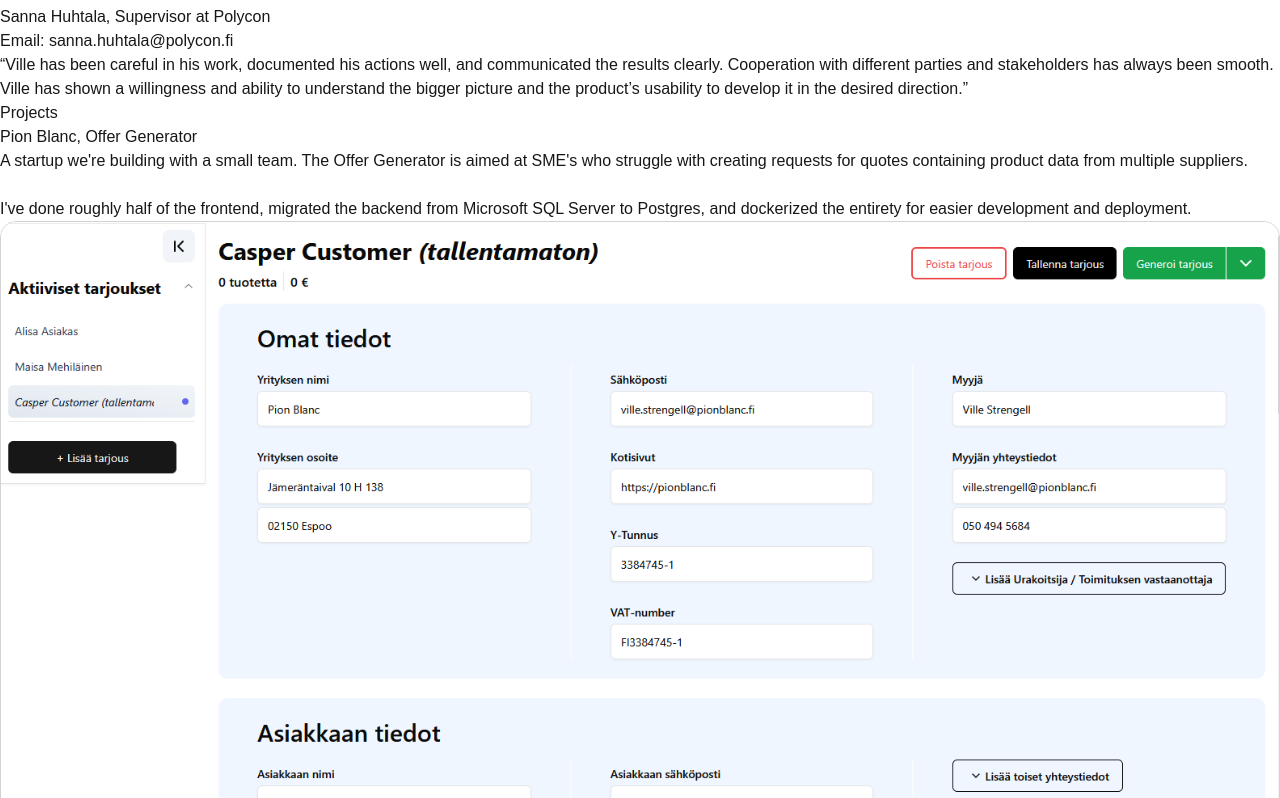
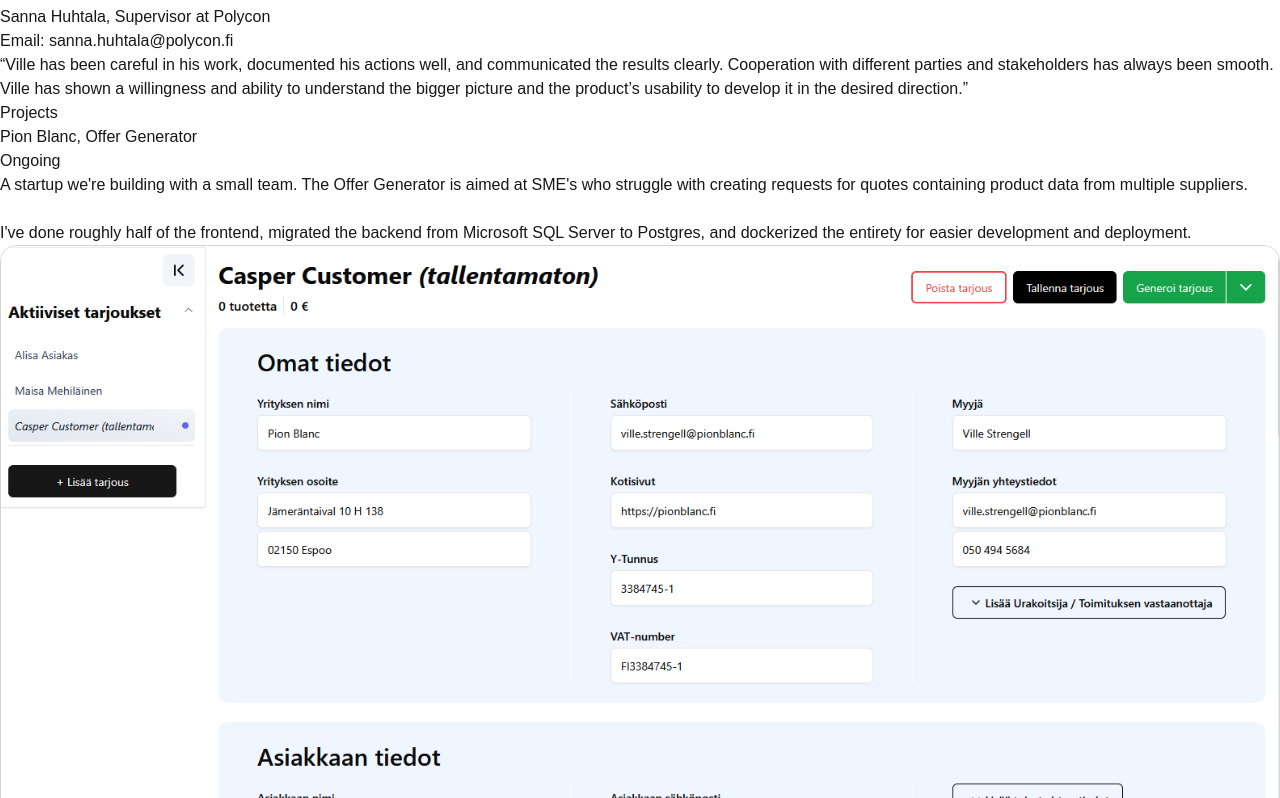
Before and after one commit to strengv1/homepage2, a Next.js app: page / in a window 1280 px wide. Shown: the part 1922-2720 px from the top of the page. Built offline with nearby package versions, Linux system fonts and the light colour scheme.

Commit message:
add time to projects

```diff
--- a/src/app/__components/Projects.tsx
+++ b/src/app/__components/Projects.tsx
@@ -79,9 +79,12 @@
           {projects.map((project) => (
             <div key={project.title} className="bg-white rounded-lg shadow-md overflow-hidden flex flex-col">
               <div className="p-6 flex-grow flex flex-col gap-4">
-                <h3 className="text-lg font-medium text-gray-900">{project.title}</h3>
+                <div className="flex justify-between">
+                  <h3 className="text-lg font-medium text-gray-900">{project.title}</h3>
+                  <span className="text-xs text-gray-500 -my-3 ">{project.time}</span>
+                </div>
                 <p
-                  className="mt-2 text-sm text-gray-500"
+                  className="mt-2 text-sm text-gray-700"
                   dangerouslySetInnerHTML={{
                     __html: project.description.replace(/\n/g, '<br>'),
                   }}
--- a/src/app/__components/Workexperience.tsx
+++ b/src/app/__components/Workexperience.tsx
@@ -82,7 +82,7 @@
                 onMouseEnter={() => setYearsBolded(["2019"])}
                 onMouseLeave={() => setYearsBolded([""])}
               >
-                <h3 className="text-xl font-bold">June 2019 - September 2019  <span className={companyNameClasses}></span>Gemalto Oy</h3>
+                <h3 className="text-xl font-bold">June 2019 - September 2019  <span className={companyNameClasses}>Gemalto Oy</span></h3>
                 <p className="text-lg">Production Worker</p>
                 <ul className="list-disc ml-5">
                   <li>Summer job in a passport factory, where security and employee reliability were of utmost importance. Worked as an operator.</li>
```
